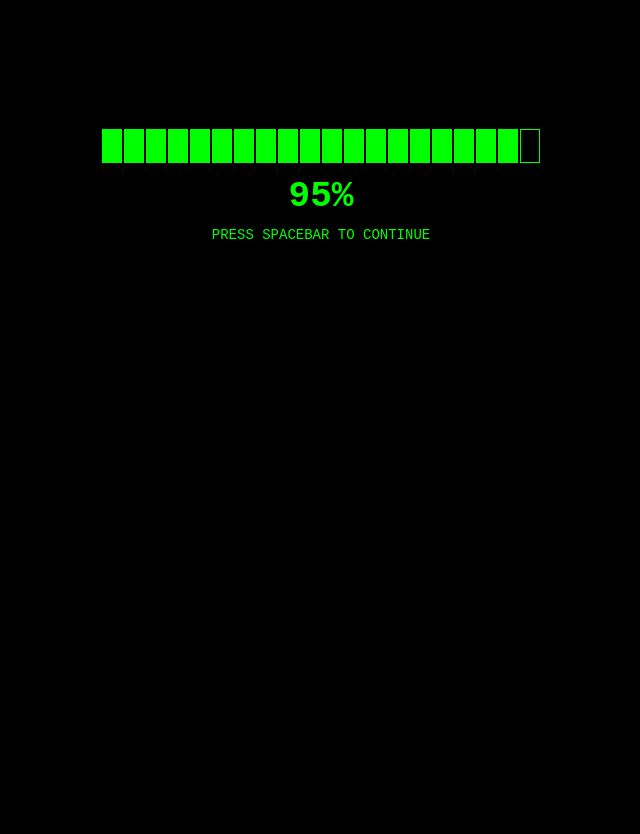
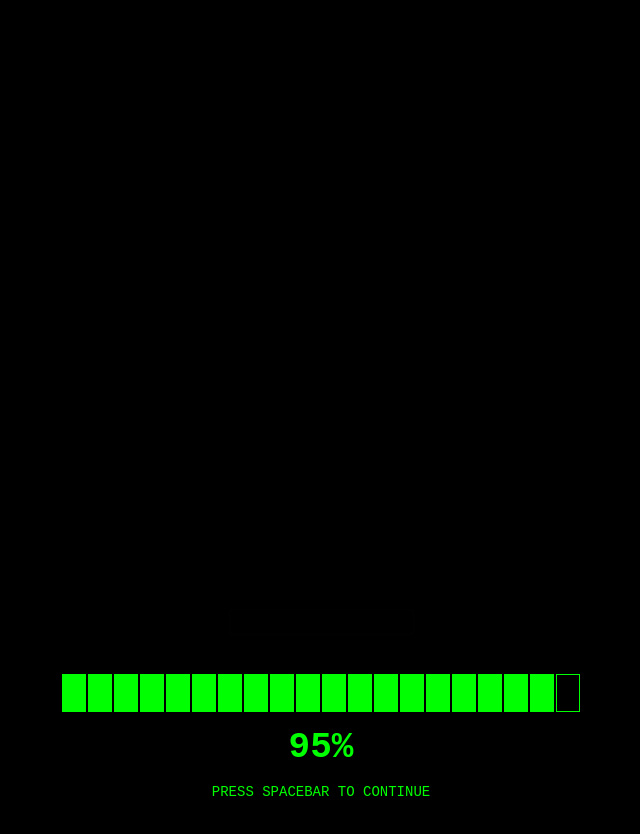
Before and after one commit to LodeLynk/phenetic-exe, a plain HTML site: page zdodge.html in a window 1280 px wide. Shown: the whole page, without its empty margins (319-959 px from the left). Before the commit the page ends 800 px from the top, so only its background shows below. Drawn offline with Linux system fonts and the light colour scheme.

Commit message:
Add files via upload

```diff
--- a/zdodge.html
+++ b/zdodge.html
@@ -5,23 +5,33 @@
   <meta charset="UTF-8">
   <title>BRUTE.EXE</title>
   <style>
-    body {
+    html, body {
       background: black;
       color: #00FF00;
       font-family: monospace;
       font-size: 16px;
       text-align: center;
-      padding: 120px 20px 40px 20px;
+      height: 100%;
+      margin: 0;
+      padding: 0;
+    }
+    .container {
+      display: flex;
+      flex-direction: column;
+      justify-content: flex-end;
+      align-items: center;
+      height: 100%;
+      padding-bottom: 100px;
     }
     .bar {
       display: flex;
       justify-content: center;
-      margin-bottom: 12px;
+      margin-bottom: 14px;
       flex-wrap: wrap;
     }
     .cell {
-      width: 18px;
-      height: 32px;
+      width: 22px;
+      height: 36px;
       margin: 1px;
       border: 1px solid #00FF00;
       display: inline-block;
@@ -50,17 +60,24 @@
     }
 
     #mobileInput {
-      opacity: 0;
-      position: absolute;
-      pointer-events: none;
+      opacity: 0.01;
+      position: relative;
+      z-index: 1;
+      height: 20px;
+      margin-bottom: 40px;
+      background: black;
+      color: black;
+      border: none;
     }
   </style>
 </head>
 <body>
-<input id="mobileInput" type="text" autofocus />
-<div class="bar" id="bar"></div>
-<div class="percent" id="percent">99%</div>
-<div class="message" id="message">PRESS SPACEBAR TO CONTINUE</div>
+<div class="container">
+  <input id="mobileInput" type="text" autofocus />
+  <div class="bar" id="bar"></div>
+  <div class="percent" id="percent">99%</div>
+  <div class="message" id="message">PRESS SPACEBAR TO CONTINUE</div>
+</div>
 
 <script>
 const bar = document.getElementById("bar");
```
